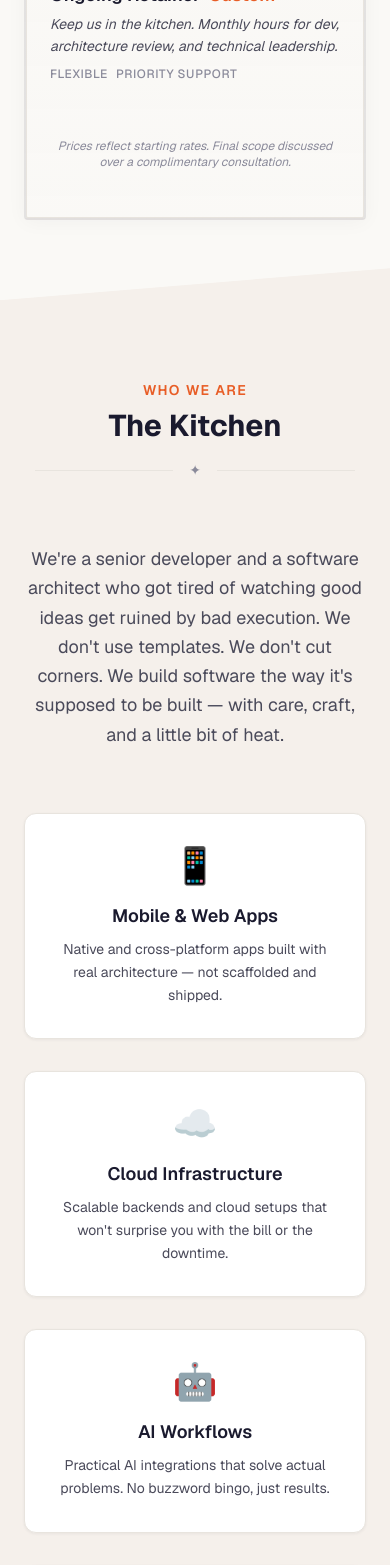
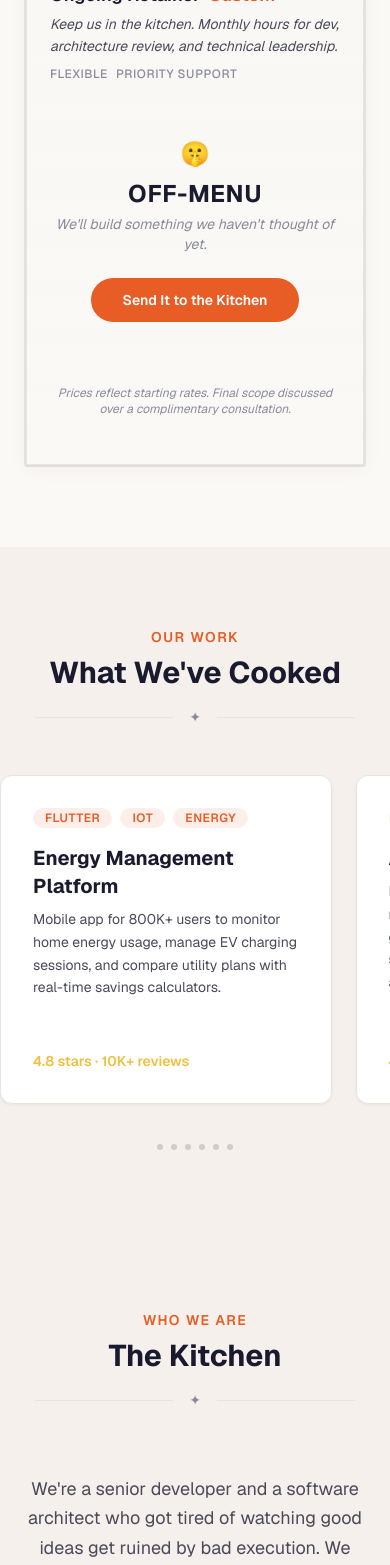
Before and after one commit to braddonako/the-chefs, a Next.js app: page / in a window 390 px wide. Shown: the part 2740-4305 px from the top of the page. Built offline with nearby package versions, Linux system fonts and the light colour scheme.

Commit message:
Add projects carousel, off-menu section, update CTA copy
Co-Authored-By: Claude Opus 4.6 <noreply@anthropic.com>

```diff
--- a/src/app/globals.css
+++ b/src/app/globals.css
@@ -170,6 +170,26 @@ body {
   box-shadow: var(--shadow-lg);
 }
 
+/* ─── Project cards ─── */
+.project-card {
+  transition: transform 0.25s ease, box-shadow 0.25s ease;
+}
+
+.project-card:hover {
+  transform: translateY(-4px);
+  box-shadow: var(--shadow-lg);
+}
+
+/* ─── Hide scrollbar ─── */
+.scrollbar-hide {
+  -ms-overflow-style: none;
+  scrollbar-width: none;
+}
+
+.scrollbar-hide::-webkit-scrollbar {
+  display: none;
+}
+
 /* ─── Decorative line divider ─── */
 .menu-divider {
   display: flex;
--- a/src/app/page.tsx
+++ b/src/app/page.tsx
@@ -1,6 +1,7 @@
 import Navbar from "@/components/Navbar";
 import Hero from "@/components/Hero";
 import MenuSection from "@/components/MenuSection";
+import Projects from "@/components/Projects";
 import About from "@/components/About";
 import Contact from "@/components/Contact";
 import Footer from "@/components/Footer";
@@ -11,6 +12,7 @@ export default function Home() {
       <Navbar />
       <Hero />
       <MenuSection />
+      <Projects />
       <About />
       <Contact />
       <Footer />
--- a/src/components/Contact.tsx
+++ b/src/components/Contact.tsx
@@ -9,10 +9,10 @@ export default function Contact() {
       <div className="mx-auto max-w-2xl text-center">
         <FadeIn>
           <p className="mb-2 text-sm font-semibold uppercase tracking-widest text-brand-accent">
-            Ready to Start?
+            Have a Project?
           </p>
           <h2 className="mb-4 text-3xl font-bold text-text-on-dark md:text-4xl">
-            Book a Table
+            Send It to the Kitchen
           </h2>
           <div className="menu-divider mx-auto mb-8 max-w-xs">
             <span className="text-sm text-text-on-dark-muted">✦</span>
--- a/src/components/MenuSection.tsx
+++ b/src/components/MenuSection.tsx
@@ -38,23 +38,37 @@ function MenuItemRow({ item }: { item: MenuItem }) {
 }
 
 function CategorySection({ category }: { category: MenuCategory }) {
+  const isEmpty = category.items.length === 0;
+
   return (
     <div className="mb-14 last:mb-0">
-      <FadeIn className="mb-6 text-center">
+      <FadeIn className={`${isEmpty ? "" : "mb-6"} text-center`}>
         <span className="mb-2 block text-2xl">{category.icon}</span>
         <h3 className="font-display text-2xl font-bold uppercase tracking-wide text-text-primary md:text-3xl">
           {category.title}
         </h3>
         <p className="mt-1 text-sm italic text-text-muted">{category.subtitle}</p>
+        {!isEmpty && (
           <div className="menu-ornament mt-3">
             <span>✦</span>
           </div>
+        )}
+        {isEmpty && (
+          <a
+            href="#contact"
+            className="btn-primary mt-6 inline-block rounded-full bg-brand-primary px-8 py-3 text-sm font-semibold text-white transition-all hover:bg-brand-primary-hover"
+          >
+            Send It to the Kitchen
+          </a>
+        )}
       </FadeIn>
+      {!isEmpty && (
         <StaggerChildren className="mx-auto max-w-2xl divide-y divide-border-light" stagger={0.12}>
           {category.items.map((item) => (
             <MenuItemRow key={item.name} item={item} />
           ))}
         </StaggerChildren>
+      )}
     </div>
   );
 }
--- a/src/components/Navbar.tsx
+++ b/src/components/Navbar.tsx
@@ -5,6 +5,7 @@ import { siteConfig } from "@/config/menu";
 
 const navLinks = [
   { label: "Menu", href: "#menu" },
+  { label: "Projects", href: "#projects" },
   { label: "About", href: "#about" },
   { label: "Contact", href: "#contact" },
 ];
--- /dev/null
+++ b/src/components/Projects.tsx
@@ -0,0 +1,199 @@
+"use client";
+
+import { useRef, useState } from "react";
+import { motion, AnimatePresence } from "framer-motion";
+import FadeIn from "./FadeIn";
+
+type Project = {
+  title: string;
+  description: string;
+  tags: string[];
+  highlight: string;
+};
+
+const projects: Project[] = [
+  {
+    title: "Energy Management Platform",
+    description:
+      "Mobile app for 800K+ users to monitor home energy usage, manage EV charging sessions, and compare utility plans with real-time savings calculators.",
+    tags: ["Flutter", "IoT", "Energy"],
+    highlight: "4.8 stars · 10K+ reviews",
+  },
+  {
+    title: "AI Development Pipeline",
+    description:
+      "Multi-agent AI workflow orchestrating requirements, architecture, code generation, and review — with specialized models scoped per phase and structured knowledge retrieval.",
+    tags: ["AI/ML", "Claude", "DevOps"],
+    highlight: "4-phase autonomous pipeline",
+  },
+  {
+    title: "Construction Neobank",
+    description:
+      "Flutter-based payment platform for the construction industry with instant payment processing, digital lien waivers, and multi-state legal compliance.",
+    tags: ["Flutter", "Fintech", "Angular"],
+    highlight: "Banking API integration",
+  },
+  {
+    title: "Sleep Diagnostics Platform",
+    description:
+      "Angular and Flutter applications for a healthcare company, rebuilt with domain-driven architecture, shared component libraries, and accessibility compliance.",
+    tags: ["Healthcare", "Angular", "Flutter"],
+    highlight: "Global distributed team",
+  },
+  {
+    title: "Offline Sales Catalog",
+    description:
+      "Enterprise Flutter app with SAP authentication, AWS backend, and multi-format export — built to work fully offline in the field.",
+    tags: ["Flutter", "AWS", "IoT"],
+    highlight: "Fully offline-capable",
+  },
+  {
+    title: "Industrial Hardware Integration",
+    description:
+      "Belt frequency detection app with native Android audio processing, microphone hardware access, and full Chinese/English localization.",
+    tags: ["Android", "IoT", "Hardware"],
+    highlight: "Native hardware integration",
+  },
+];
+
+function ProjectCard({ project }: { project: Project }) {
+  return (
+    <div className="project-card flex h-full flex-col rounded-xl border border-border-light bg-bg-secondary p-8 shadow-sm">
+      <div className="mb-4 flex flex-wrap gap-2">
+        {project.tags.map((tag) => (
+          <span
+            key={tag}
+            className="rounded-full bg-brand-primary/10 px-3 py-0.5 text-xs font-semibold uppercase tracking-wider text-brand-primary"
+          >
+            {tag}
+          </span>
+        ))}
+      </div>
+      <h3 className="mb-2 text-xl font-bold text-text-primary">
+        {project.title}
+      </h3>
+      <p className="mb-6 flex-1 text-sm leading-relaxed text-text-secondary">
+        {project.description}
+      </p>
+      <p className="text-sm font-semibold text-brand-accent">
+        {project.highlight}
+      </p>
+    </div>
+  );
+}
+
+export default function Projects() {
+  const scrollRef = useRef<HTMLDivElement>(null);
+  const [canScrollLeft, setCanScrollLeft] = useState(false);
+  const [canScrollRight, setCanScrollRight] = useState(true);
+
+  function updateScrollState() {
+    const el = scrollRef.current;
+    if (!el) return;
+    setCanScrollLeft(el.scrollLeft > 10);
+    setCanScrollRight(el.scrollLeft < el.scrollWidth - el.clientWidth - 10);
+  }
+
+  function scroll(direction: "left" | "right") {
+    const el = scrollRef.current;
+    if (!el) return;
+    const cardWidth = el.querySelector("div")?.offsetWidth ?? 360;
+    el.scrollBy({
+      left: direction === "left" ? -cardWidth - 24 : cardWidth + 24,
+      behavior: "smooth",
+    });
+  }
+
+  return (
+    <section id="projects" className="bg-bg-tertiary px-6 py-20 md:py-28">
+      <div className="mx-auto max-w-[var(--content-max-width)]">
+        <FadeIn className="mb-12 text-center">
+          <p className="mb-2 text-sm font-semibold uppercase tracking-widest text-brand-primary">
+            Our Work
+          </p>
+          <h2 className="mb-4 text-3xl font-bold text-text-primary md:text-4xl">
+            What We&apos;ve Cooked
+          </h2>
+          <div className="menu-divider mx-auto max-w-xs">
+            <span className="text-sm">✦</span>
+          </div>
+        </FadeIn>
+
+        {/* Carousel */}
+        <div className="relative">
+          {/* Navigation arrows */}
+          <button
+            onClick={() => scroll("left")}
+            className={`absolute -left-14 top-1/2 z-10 hidden -translate-y-1/2 rounded-full bg-bg-secondary p-3 shadow-md transition-all hover:shadow-lg lg:block ${
+              canScrollLeft
+                ? "opacity-100"
+                : "pointer-events-none opacity-0"
+            }`}
+            aria-label="Scroll left"
+          >
+            <svg
+              width="20"
+              height="20"
+              viewBox="0 0 24 24"
+              fill="none"
+              stroke="currentColor"
+              strokeWidth="2"
+              strokeLinecap="round"
+              strokeLinejoin="round"
+            >
+              <polyline points="15 18 9 12 15 6" />
+            </svg>
+          </button>
+          <button
+            onClick={() => scroll("right")}
+            className={`absolute -right-14 top-1/2 z-10 hidden -translate-y-1/2 rounded-full bg-bg-secondary p-3 shadow-md transition-all hover:shadow-lg lg:block ${
+              canScrollRight
+                ? "opacity-100"
+                : "pointer-events-none opacity-0"
+            }`}
+            aria-label="Scroll right"
+          >
+            <svg
+              width="20"
+              height="20"
+              viewBox="0 0 24 24"
+              fill="none"
+              stroke="currentColor"
+              strokeWidth="2"
+              strokeLinecap="round"
+              strokeLinejoin="round"
+            >
+              <polyline points="9 18 15 12 9 6" />
+            </svg>
+          </button>
+
+          {/* Scrollable track */}
+          <div
+            ref={scrollRef}
+            onScroll={updateScrollState}
+            className="scrollbar-hide -mx-6 flex snap-x snap-mandatory gap-6 overflow-x-auto px-6 pb-4"
+          >
+            {projects.map((project) => (
+              <div
+                key={project.title}
+                className="w-[85vw] shrink-0 snap-start sm:w-[360px]"
+              >
+                <ProjectCard project={project} />
+              </div>
+            ))}
+          </div>
+
+          {/* Dot indicators */}
+          <div className="mt-6 flex justify-center gap-2 md:hidden">
+            {projects.map((_, i) => (
+              <span
+                key={i}
+                className="h-1.5 w-1.5 rounded-full bg-border-medium"
+              />
+            ))}
+          </div>
+        </div>
+      </div>
+    </section>
+  );
+}
--- a/src/config/menu.ts
+++ b/src/config/menu.ts
@@ -115,6 +115,12 @@ export const menuCategories: MenuCategory[] = [
       },
     ],
   },
+  {
+    title: "Off-Menu",
+    subtitle: "We'll build something we haven't thought of yet.",
+    icon: "🤫",
+    items: [],
+  },
 ];
 
 export const testimonials: Testimonial[] = [
```
Lines whose indentation alone changed are shown as unchanged.
